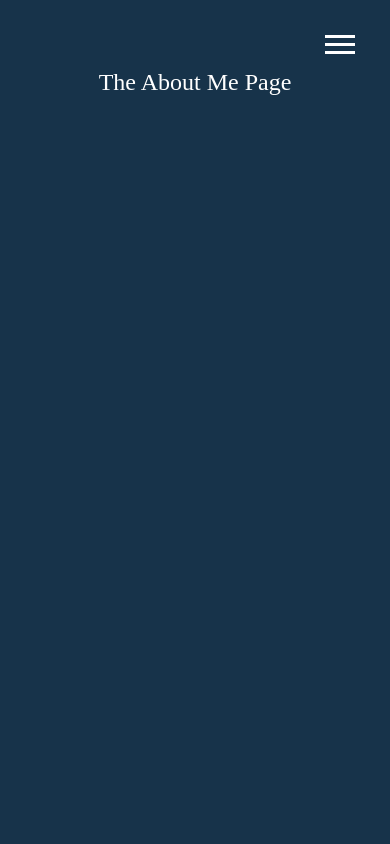
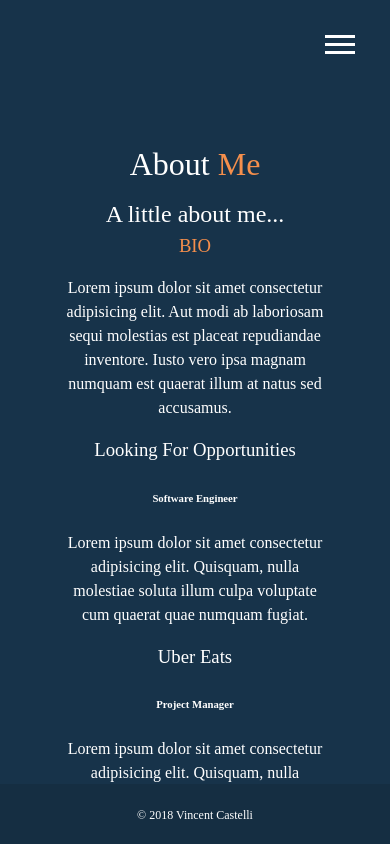
Before and after one commit to VincentCastelli/vincent-site, a React app: page /about in a window 390 px wide. Shown: the top 844 px of the page. Built offline with nearby package versions, Linux system fonts and the light colour scheme; the HTML template or start-up script is replaced by a standard one.

Commit message:
Finished media queries for smaller devices; added footer.

```diff
--- a/scss/_config.scss
+++ b/scss/_config.scss
@@ -29,6 +29,16 @@ $background-opacity: 0.8;
   }
 }
 
+// <---- Adjust text color ---->
+
+@function set-text-color($color) {
+  @if (lightness($color) > 40) {
+    @return #000;
+  } @else {
+    @return #fff;
+  }
+}
+
 // <---- Media Query Mixins ---->
 
 @mixin mediaSm {
--- a/scss/_menu.scss
+++ b/scss/_menu.scss
@@ -10,7 +10,7 @@
     width: 30px;
     height: 3px;
     margin: 0 0 5px 0;
-    background: #fff;
+    background: set-text-color($primary-color);
     @include easeOut;
   }
 
@@ -37,7 +37,7 @@
   position: fixed;
   top: 0;
   width: 100%;
-  opacity: 0.9;
+  opacity: 0.95;
   visibility: hidden;
 
   &.show {
@@ -80,8 +80,8 @@
     }
 
     .portrait {
-      width: 250px;
-      height: 250px;
+      width: 300px;
+      height: 300px;
       background: url(../src/img/portrait-large.jpg);
       background-size: cover;
       border-radius: 50%;
@@ -109,7 +109,7 @@
     text-transform: uppercase;
     padding: 1rem 0;
     font-weight: 300px;
-    color: #fff;
+    color: set-text-color($primary-color);
     text-decoration: none;
     @include easeOut;
 
--- a/scss/_mobile.scss
+++ b/scss/_mobile.scss
@@ -7,17 +7,51 @@
 }
 
 @include mediaMd {
-  main {
+  body main {
     align-items: center;
     text-align: center;
 
     .lg-heading {
       line-height: 1;
       margin-bottom: 1rem;
+      font-size: 4rem;
+    }
+  }
+
+  ul.menu-nav,
+  div.menu-branding {
+    float: none;
+    width: 100%;
+    min-height: 0;
+
+    &.show {
+      transform: translate3d(0, 0, 0);
+    }
+  }
+
+  .menu-nav {
+    height: 65vh;
+    transform: translate3d(-100%, 0, 0);
+    font-size: 24px;
+  }
+
+  .menu-branding {
+    height: 25vh;
+    transform: translate3d(100%, 0, 0);
+
+    .portrait {
+      width: 150px;
+      height: 150px;
     }
   }
 }
 
 @include mediaSm {
+  body main {
 
+    .lg-heading {
+      margin-top: 10vh;
+      font-size: 2rem;
+    }
+  }
 }
--- a/scss/main.scss
+++ b/scss/main.scss
@@ -7,9 +7,9 @@
 }
 
 body {
-  @include background();
+  @include background;
   background: $primary-color;
-  color: #fff;
+  color: set-text-color($primary-color);
   height: 100%;
   margin: 0;
   font-family: 'Bitter', serif;
@@ -26,12 +26,12 @@ h1, h2, h3 {
   &.sm-heading {
     margin-bottom: 2rem;
     padding: 0.2rem 1rem;
-    background: rgba(lighten($primary-color, 2), 0.5);
+    background: rgba(lighten($secondary-color, 2), 0.5);
   }
 }
 
 a {
-  color: #fff;
+  color: set-text-color($primary-color);
   text-decoration: none;
 }
 
@@ -69,3 +69,17 @@ main {
     }
   }
 }
+
+.main-footer {
+    position: absolute;
+    bottom: 0;
+    width: 100%;
+    height: 60px;
+    text-align: center;
+    background: rgba(darken($primary-color, 2), 1);
+}
+
+.main-footer p {
+  padding-top: 10px;
+  font-size: 12px;
+}
--- a/src/App.jsx
+++ b/src/App.jsx
@@ -63,6 +63,11 @@ class App extends Component {
         <main>
           <Main />
         </main>
+        <footer className="main-footer">
+          <p>
+            &copy; 2018 Vincent Castelli
+          </p>
+        </footer>
       </div>
     );
   }
--- a/src/components/About.jsx
+++ b/src/components/About.jsx
@@ -2,10 +2,52 @@ import React from 'react';
 
 const About = () => {
   return (
-    <div>
-      <section className="showcase">
-        <h1>The About Me Page</h1>
-      </section>
+    <div className="about-main">
+      <h1 className="lg-heading">
+        About&nbsp;
+        <span className="text-secondary">
+          Me
+        </span>
+      </h1>
+      <h2 className="bio-leadin">
+        A little about me...
+      </h2>
+      <div className="about-info">
+        <div className="bio-image" />
+
+        <div className="bio">
+          <h3 className="text-secondary">BIO</h3>
+          <p>
+            Lorem ipsum dolor sit amet consectetur adipisicing elit.
+            Aut modi ab laboriosam sequi molestias est placeat repudiandae inventore.
+            Iusto vero ipsa magnam numquam est quaerat illum at natus sed accusamus.
+          </p>
+        </div>
+        <div className="job job-1">
+          <h3>Looking For Opportunities</h3>
+          <h6>Software Engineer</h6>
+          <p>
+            Lorem ipsum dolor sit amet consectetur adipisicing elit.
+            Quisquam, nulla molestiae soluta illum culpa voluptate cum quaerat quae numquam fugiat.
+          </p>
+        </div>
+        <div className="job job-2">
+          <h3>Uber Eats</h3>
+          <h6>Project Manager</h6>
+          <p>
+            Lorem ipsum dolor sit amet consectetur adipisicing elit.
+            Quisquam, nulla molestiae soluta illum culpa voluptate cum quaerat quae numquam fugiat.
+          </p>
+        </div>
+        <div className="job job-3">
+          <h3>Microsoft</h3>
+          <h6>Project Lead</h6>
+          <p>
+            Lorem ipsum dolor sit amet consectetur adipisicing elit.
+            Quisquam, nulla molestiae soluta illum culpa voluptate cum quaerat quae numquam fugiat.
+          </p>
+        </div>
+      </div>
     </div>
   );
 };
```
Also changed, not shown: 1 other file (tests, documents, lock files or other folders).
